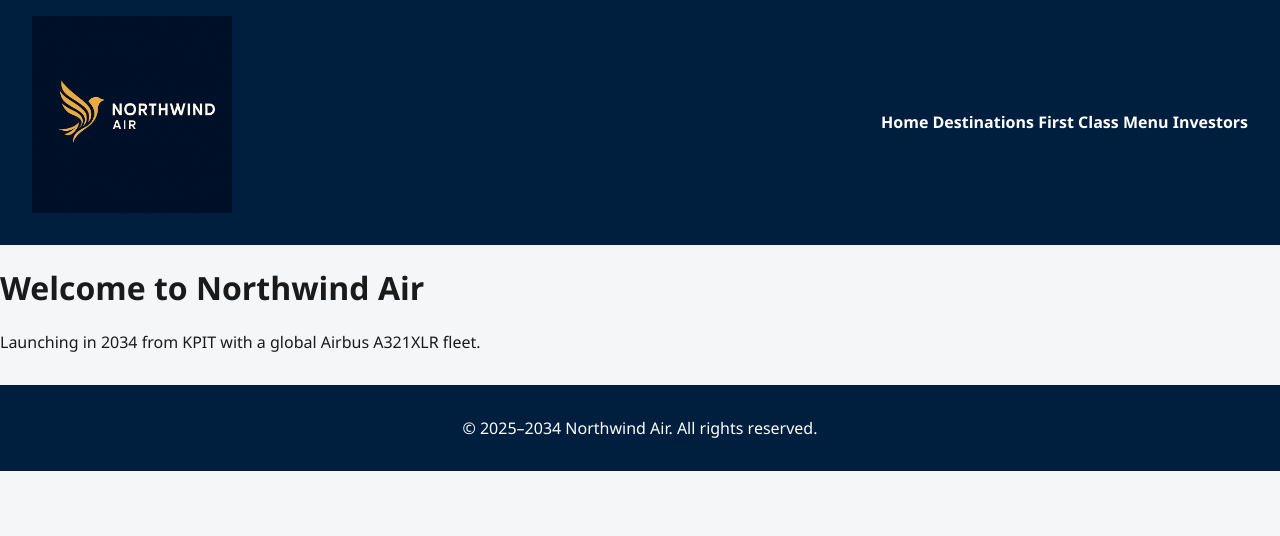
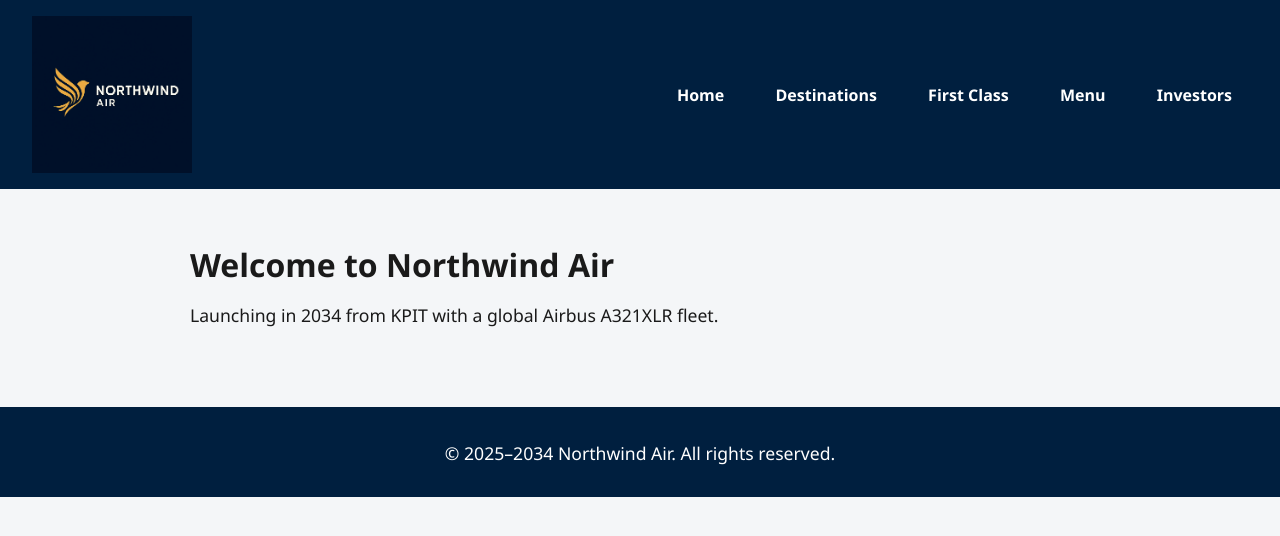
Before and after one commit to northwindairways-wq/northwindairways, a plain HTML site: page index.html in a window 1280 px wide. Drawn offline with Linux system fonts and the light colour scheme.

Commit message:
Update styles.css

```diff
--- a/styles.css
+++ b/styles.css
@@ -1,3 +1,4 @@
+/* Reset & Base */
 body {
   margin: 0;
   font-family: 'Segoe UI', sans-serif;
@@ -5,69 +6,74 @@ body {
   color: #1a1a1a;
 }
 
+/* Header & Navigation */
 header {
   background-color: #001f3f;
   color: white;
   padding: 1rem 2rem;
   display: flex;
+  align-items: center;
   justify-content: space-between;
-  align-items: center;
+  flex-wrap: wrap;
 }
 
-header h1 {
-  font-size: 1.8rem;
+.logo {
+  max-width: 160px;
+  height: auto;
 }
 
-nav ul {
-  list-style: none;
+nav {
   display: flex;
-  gap: 1.5rem;
+  gap: 1.2rem;
+  flex-wrap: wrap;
 }
 
 nav a {
   color: white;
   text-decoration: none;
   font-weight: bold;
+  padding: 0.5rem 1rem;
+  border-radius: 4px;
+  transition: background 0.3s ease;
 }
 
-.hero {
-  text-align: center;
-  padding: 2rem;
-  background: linear-gradient(to right, #001f3f, #003366);
-  color: white;
+nav a:hover {
+  background-color: #003366;
 }
 
-.logo {
-  max-width: 200px;
-  margin-bottom: 1rem;
-}
-
-.fleet {
-  max-width: 700px;
-  margin-top: 1rem;
-  border-radius: 8px;
-  box-shadow: 0 4px 12px rgba(0, 0, 0, 0.2);
-}
-
-section {
+/* Main Content */
+main {
   padding: 2rem;
   max-width: 900px;
   margin: auto;
 }
 
-.destinations {
-  columns: 2;
-  padding-left: 1rem;
+h1 {
+  font-size: 2rem;
+  margin-bottom: 1rem;
+}
+
+p {
+  font-size: 1.1rem;
+  margin-bottom: 1rem;
 }
 
 ul {
   padding-left: 1.2rem;
+  margin-bottom: 1.5rem;
 }
 
+.destinations {
+  columns: 2;
+  column-gap: 2rem;
+}
+
+/* Footer */
 footer {
   background-color: #001f3f;
   color: white;
   text-align: center;
   padding: 1rem;
   margin-top: 2rem;
+  font-size: 0.9rem;
 }
```
